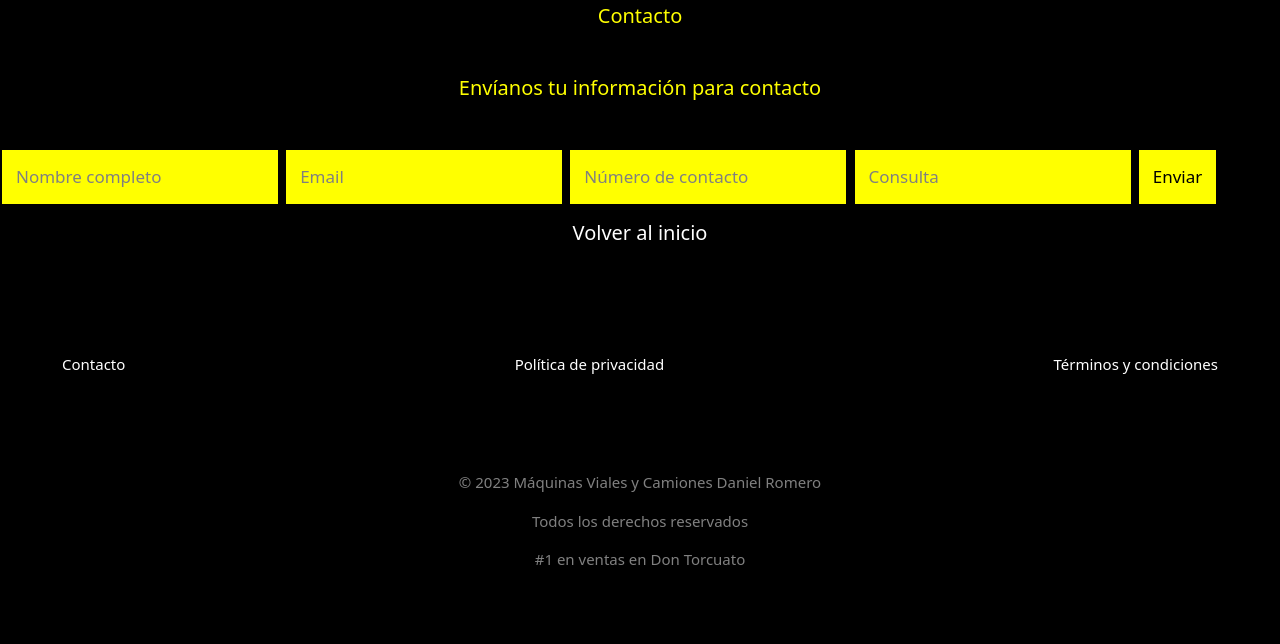
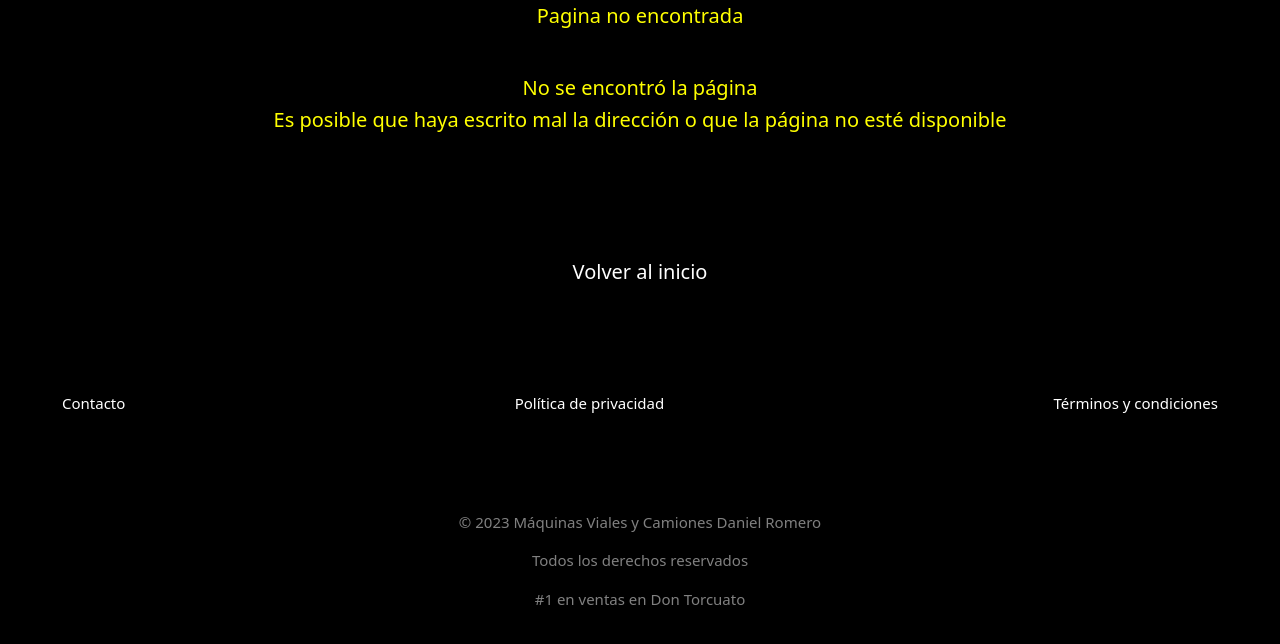
Before and after one commit to FedericoRomeroMiteff/DesarrolloWeb, a website: page pages/error404.html in a window 1280 px wide. Shown: the part 108-752 px from the top of the page. Drawn offline with nearby package versions, Linux system fonts and the light colour scheme; files that its build step writes are made by us from their sources.

Commit message:
Finalizando proyecto

```diff
--- a/pages/Contacto.html
+++ b/pages/error404.html
@@ -29,22 +29,18 @@
     <div>
       <h1>Máquinas Viales</h1>
       <h2>Daniel Romero</h2>
-      <h4 class="animate__animated animate__pulse">Contacto</h4>
+      <h4 class="animate__animated animate__pulse">Pagina no encontrada</h4>
       <hr />
     </div>
     <div>
       <form action="">
-        <h3>Envíanos tu información para contacto</h3>
-        <hr />
-        <input type="text" placeholder="Nombre completo" />
-        <input type="email" placeholder="Email" />
-        <input type="number" placeholder="Número de contacto" />
-        <input type="Consulta" placeholder="Consulta" />
-        <input type="submit" value="Enviar" />
-      </form>
-    </div>
+        <h3>No se encontró la página</h3>
+        <h3>Es posible que haya escrito mal la dirección o que la página no esté disponible</h3>
     <div>
-      <h4><a href="../Index.html"> Volver al inicio</a></h4>
+        <hr/>
+        <hr/>
+        <hr/>
+      <h4><a href="../index.html"> Volver al inicio</a></h4>
       <footer class="footer">
         <div class ="container">
 
```
Also changed, not shown: pages/Nosotros.html (+1 -1 lines), pages/vehiculosnuevosHyundai.html (+2 -2 lines), pages/vehiculosusados.html (+1 -1 lines).
